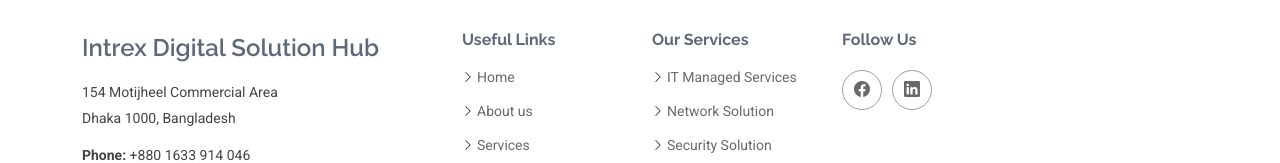
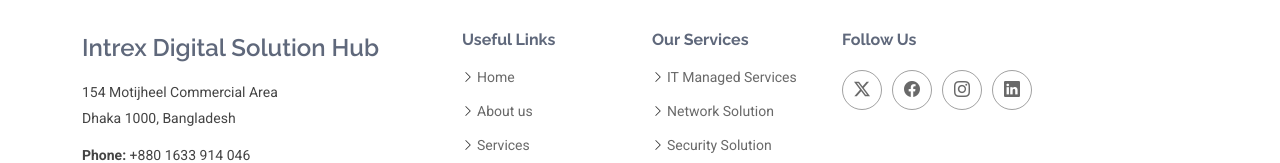
Before and after one commit to jobaerlisedu/intrex-digital, a plain HTML site: page index.html in a window 1280 px wide. Shown: the part 4467-4630 px from the top of the page. Drawn offline with Linux system fonts and the light colour scheme.

Commit message:
social media link updated

```diff
--- a/index.html
+++ b/index.html
@@ -378,11 +378,10 @@
         <div class="col-lg-4 col-md-12">
           <h4>Follow Us</h4>
           <div class="social-links d-flex">
-            <!-- <a href=""><i class="bi bi-twitter-x"></i></a> -->
-            <a href="https://www.facebook.com/intrex.hub/" target="_blank"><i class="bi bi-facebook"></i></a>
-            <a href="https://www.linkedin.com/company/intrex-digital-hub/" target="_blank"><i class="bi bi-linkedin"></i></a>
-            <!-- <a href="https://www.instagram.com/intrexdlh/" target="_blank"><i class="bi bi-instagram"></i></a> -->
-            <!-- <a href="https://www.youtube.com/@intrexdlh" target="_blank"><i class="bi bi-youtube"></i></a> -->
+            <a href="https://x.com/IntrexH" target="_blank"><i class="bi bi-twitter-x"></i></a>
+            <a href="https://www.facebook.com/intrex.solution/" target="_blank"><i class="bi bi-facebook"></i></a>
+            <a href="https://www.instagram.com/intrex.digital.hub/"><i class="bi bi-instagram"></i></a>
+            <a href="https://linkedin.com/company/intrex-solution-hub" target="_blank"><i class="bi bi-linkedin"></i></a>
           </div>
         </div>
 
```
